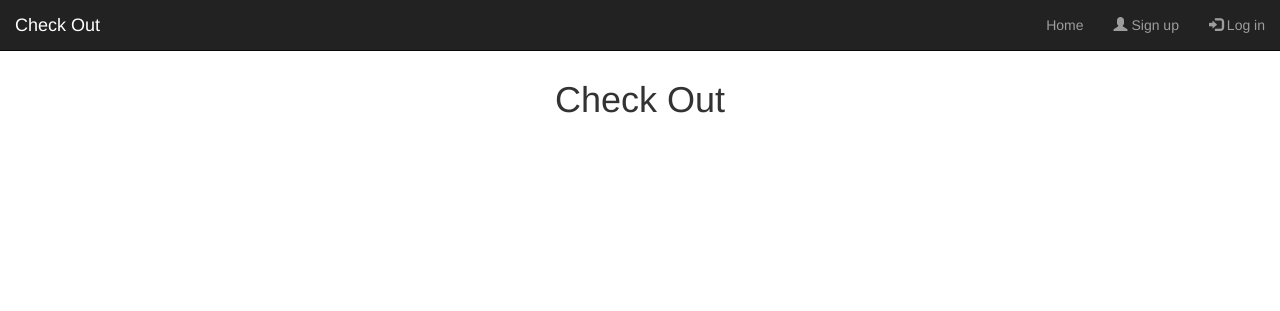
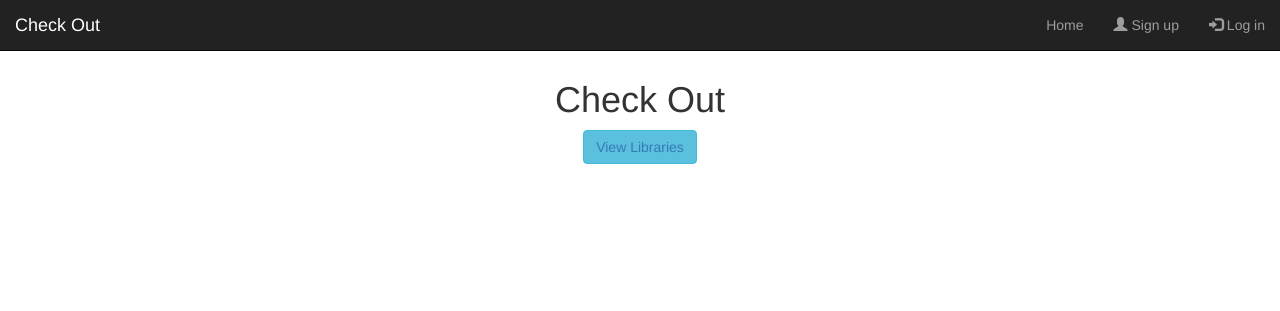
Before and after one commit to gcivil-nyu-org/INET-Monday-Fall2023-Team-4, a Django app: template CheckOut/user/templates/user/index.html in a window 1280 px wide. Shown: the top 311 px of the page. Run offline with Django 3.2, Linux system fonts and the light colour scheme; the template is opened without the code that fills it, so the values that code supplies are empty; some libraries are stand-ins or nearby versions.

Commit message:
linked the libraries page to the home page

```diff
--- a/CheckOut/CheckOut/urls.py
+++ b/CheckOut/CheckOut/urls.py
@@ -20,9 +20,7 @@ from user import views as user_view
 from django.contrib.auth import views as auth
 
 urlpatterns = [
-	path('', views.index, name='index'),
     path('admin/', admin.site.urls),
-
     path('', include('user.urls')),
     path('login/', user_view.Login, name ='login'),
     path('logout/', auth.LogoutView.as_view(template_name ='user/index.html'), name ='logout'),
--- a/CheckOut/user/templates/user/index.html
+++ b/CheckOut/user/templates/user/index.html
@@ -11,7 +11,6 @@
 <meta name="language" content="English">
 
 <title>{{title}}</title>
-
 
 <!-- bootstrap file -->
 <link rel="stylesheet" href="https://maxcdn.bootstrapcdn.com/bootstrap/3.3.7/css/bootstrap.min.css" />
@@ -86,6 +85,9 @@
 	<center><h1>Welcome back {{user.username}}!</h1></center>
 	{% else %}
 	<center><h1>Check Out</h1></center>
+	<div>
+		<center><button type="button" class="btn btn-info"><a href="/libraries">View Libraries</a></button></center>
+	</div>
 	{% endif %}
 	{% endblock %}
 </div>
```
